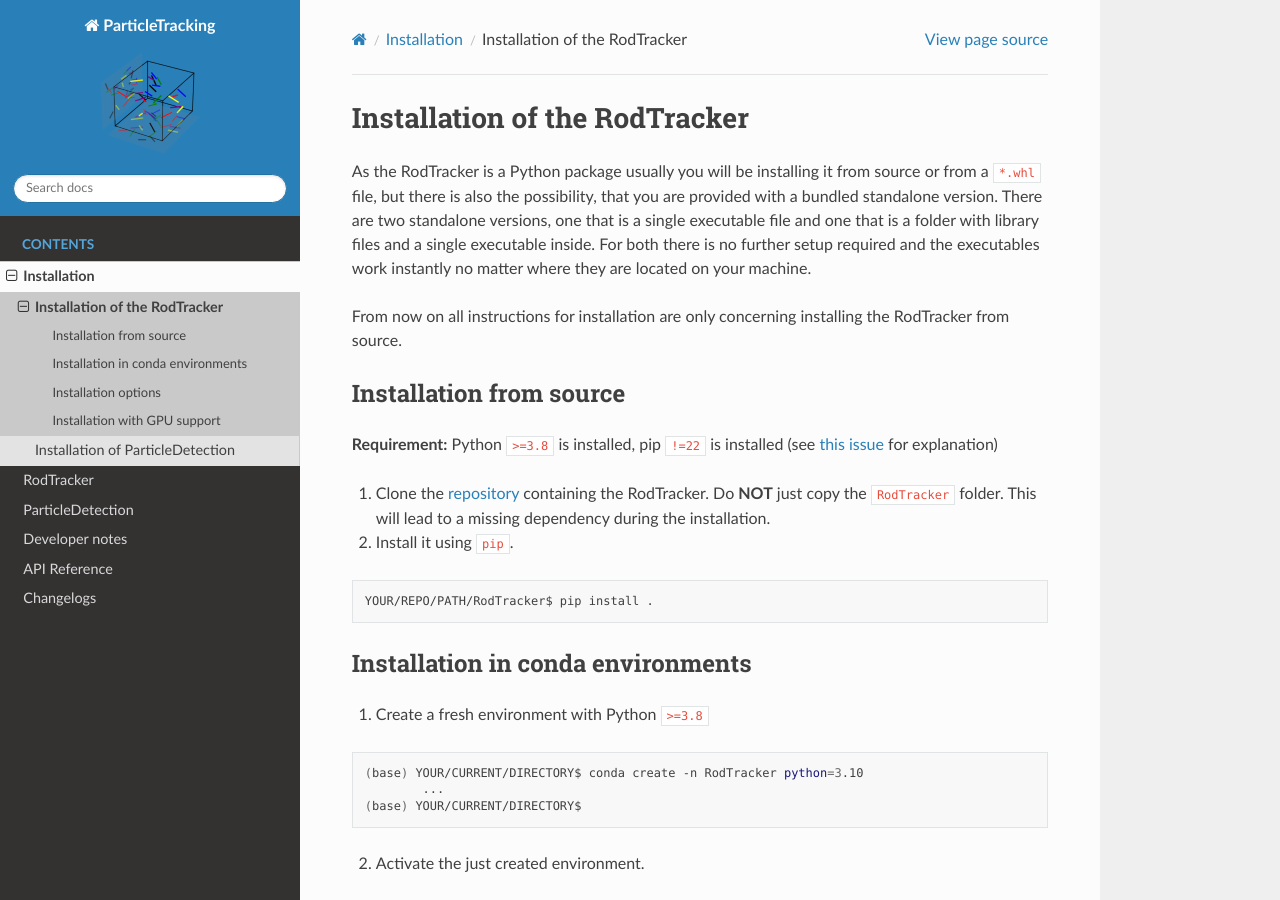
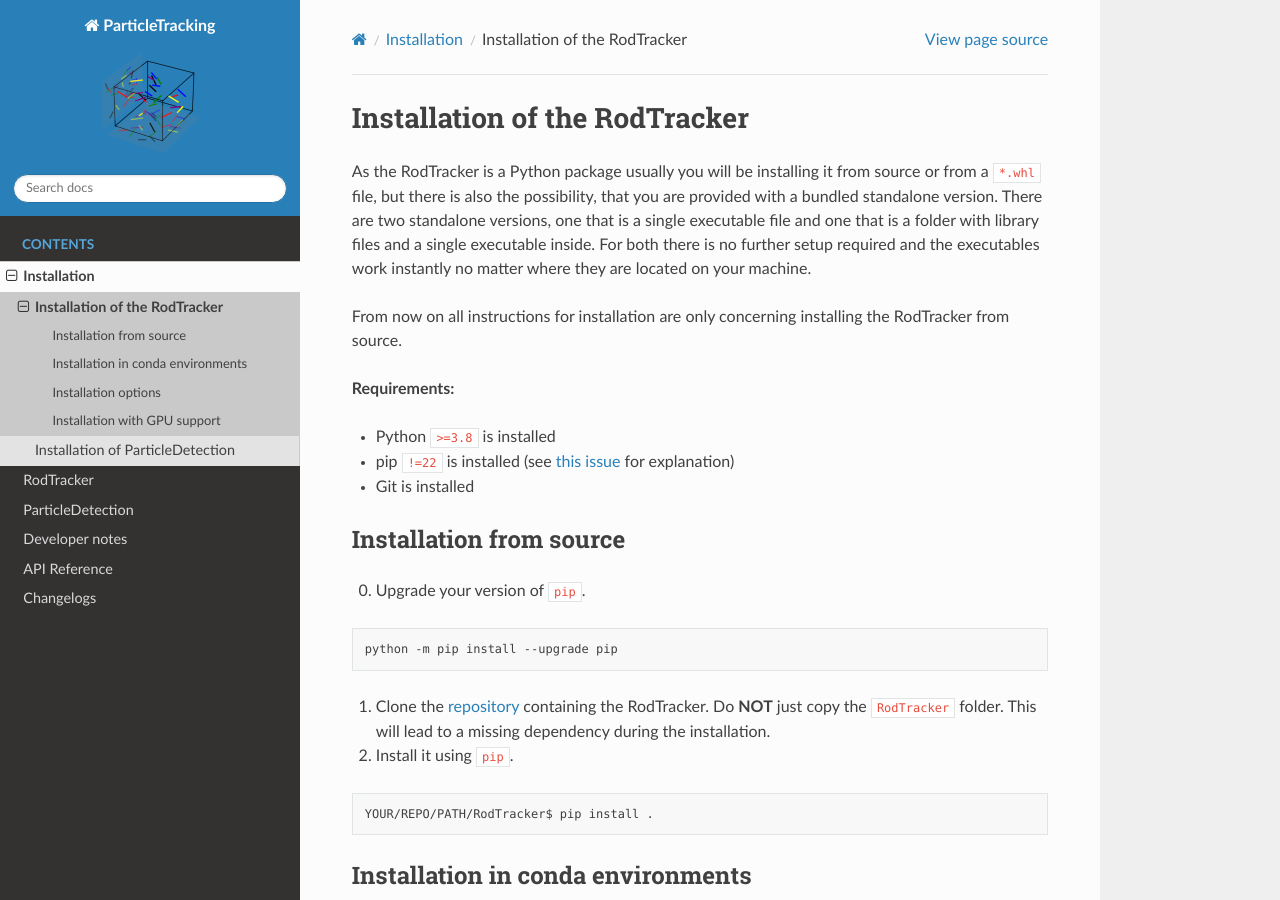
Before and after one commit to ANP-Granular/ParticleTracking, a Sphinx documentation site: the page built from docs/source/installation/rodtracker.md, in a window 1280 px wide and 900 px high. Built offline with Sphinx 7.4.7 and the Read the Docs theme 2.0.0, drawn with Linux system fonts in a browser that asks for light colours.

````diff
--- a/docs/source/installation/rodtracker.md
+++ b/docs/source/installation/rodtracker.md
@@ -4,9 +4,16 @@ For both there is no further setup required and the executables work instantly n
 
 From now on all instructions for installation are only concerning installing the RodTracker from source.
 
+**Requirements:**
+- Python `>=3.8` is installed
+- pip `!=22` is installed (see [this issue](https://github.com/pypa/pip/issues/10851) for explanation)
+- Git is installed
+
 ## Installation from source
-
-**Requirement:** Python `>=3.8` is installed, pip `!=22` is installed (see [this issue](https://github.com/pypa/pip/issues/10851) for explanation)
+  0. Upgrade your version of `pip`.
+   ```shell
+   python -m pip install --upgrade pip
+   ```
   1. Clone the [repository](https://github.com/ANP-Granular/ParticleTracking) containing the RodTracker. Do **NOT** just copy the `RodTracker` folder. This will lead to a missing dependency during the installation.
   2. Install it using `pip`.
    ```shell
````
Also changed, not shown: docs/source/installation/particledetection.md (+9 -1 lines), ParticleDetection/CHANGELOG.md, RodTracker/CHANGELOG.md, RodTracker/README.md.
